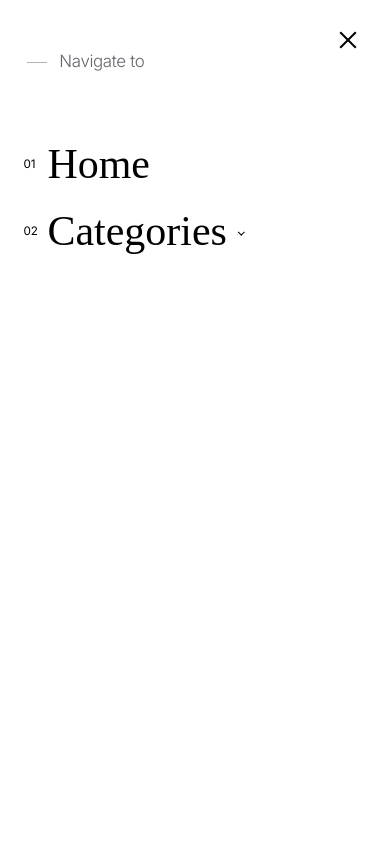
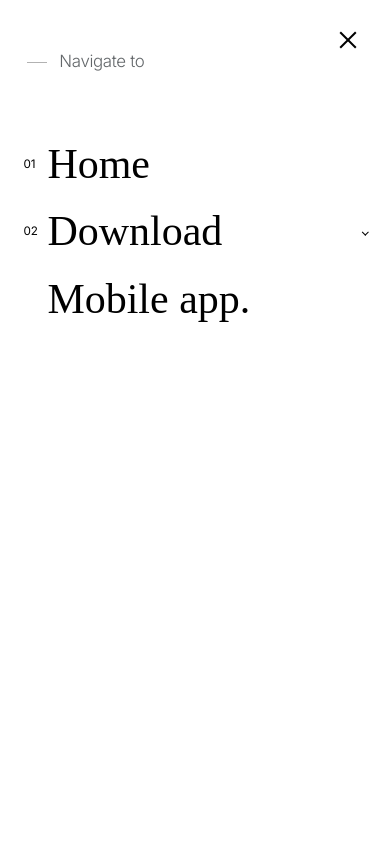
Before and after one commit to MosesOchieng/bookclothes, a plain HTML site: page index.html in a window 390 px wide. Both pictures are taken after a click on the link "Menu". Shown: the top 844 px of the page. Drawn offline with Linux system fonts and the light colour scheme; a web font is replaced by a local one.

Commit message:
first commit

```diff
--- a/index.html
+++ b/index.html
@@ -81,11 +81,8 @@
                     <ul class="s-header__nav">
                         <li class="current-menu-item"><a href="index.html" title="">Home</a></li>
                         <li class="has-children">
-                            <a href="#0" title="" class="">Categories</a>
-                            <ul class="sub-menu">
+                            <a href="#0" title="" class="">Download Mobile app.</a>
 
-
-                            </ul>
                         </li>
 
 
```
